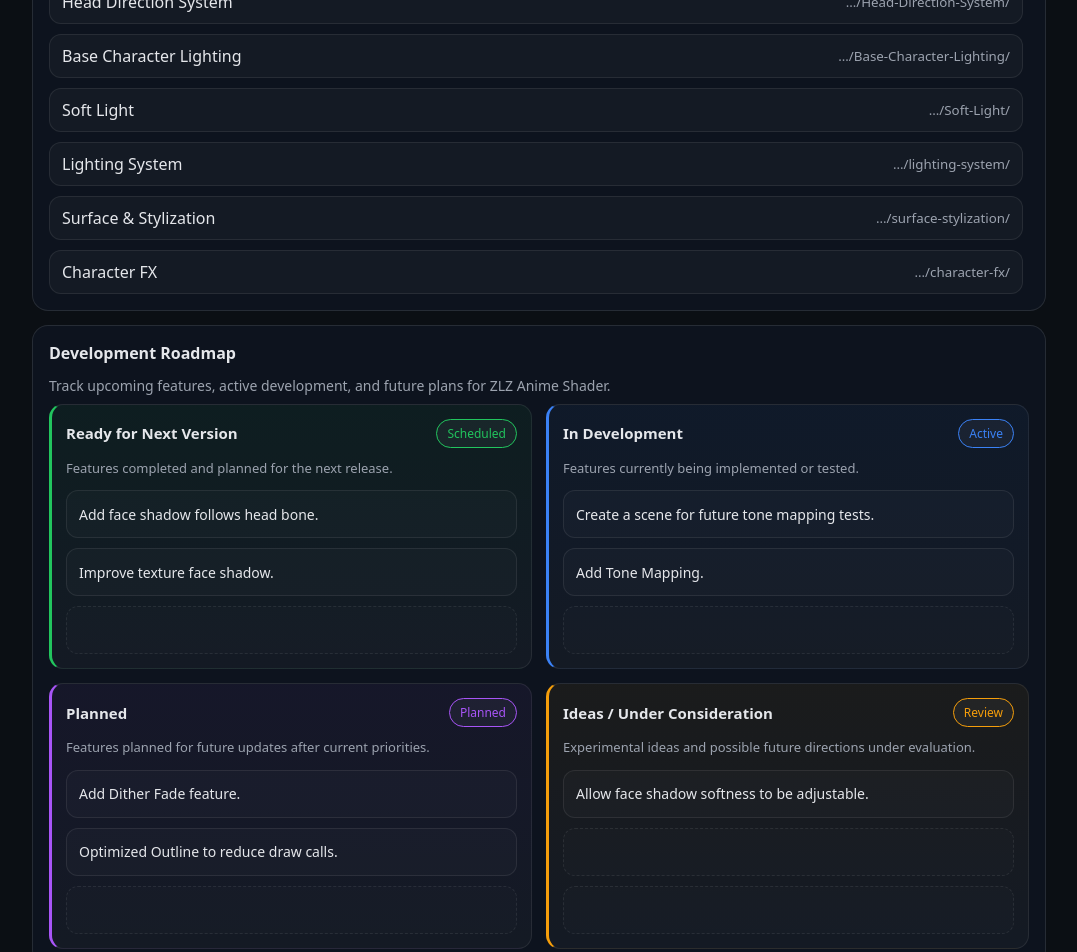
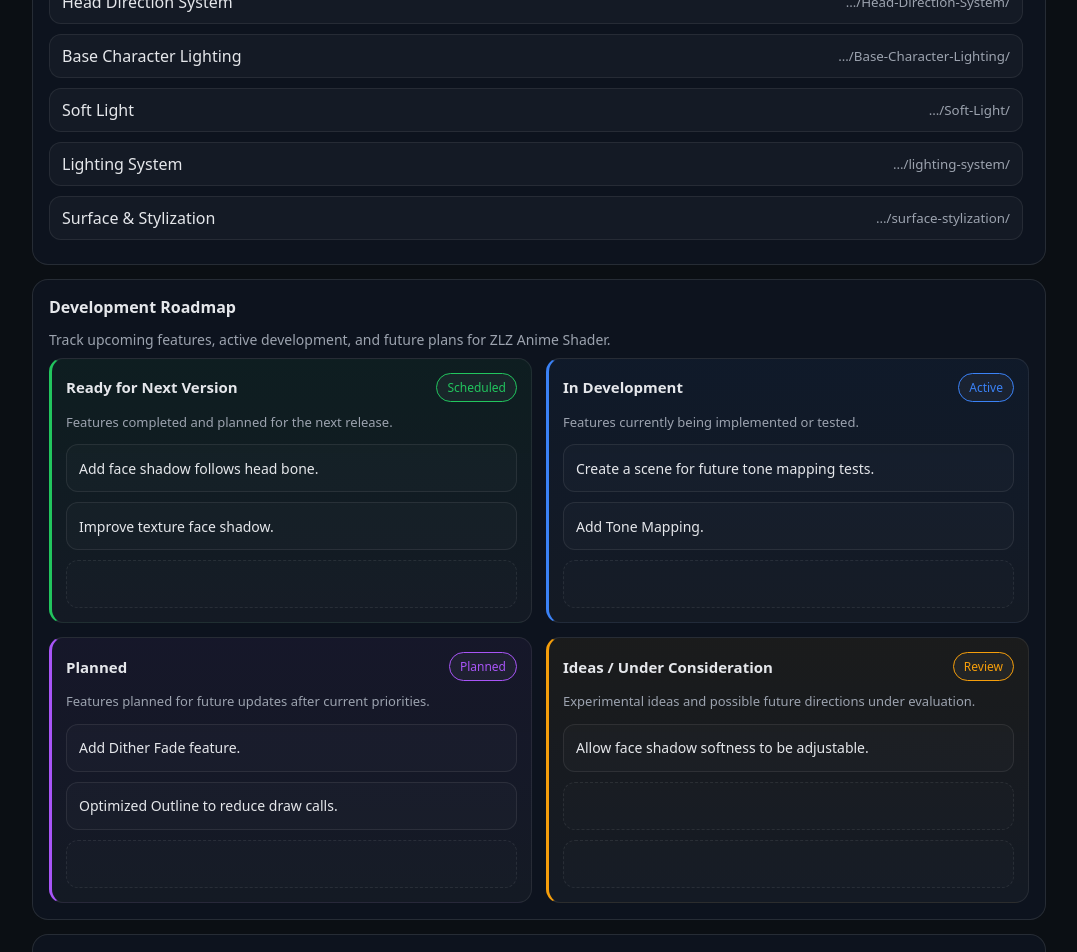
Before and after one commit to zlz-studio/zlz-studio.github.io, a Jekyll site: the page index.html, which Jekyll copies as it is, in a window 1280 px wide. Shown: the part 1443-2395 px from the top of the page, without its empty margins (101-1178 px from the left). Built offline with Jekyll 4.4.1, drawn with Linux system fonts in a browser that asks for light colours.

Commit message:
Update index.html

```diff
--- a/index.html
+++ b/index.html
@@ -170,7 +170,7 @@
     }
 
     .scrollList.show-8{
-      max-height: 518px;
+      max-height: 430px;
     }
 
     .scrollList::-webkit-scrollbar{
```
